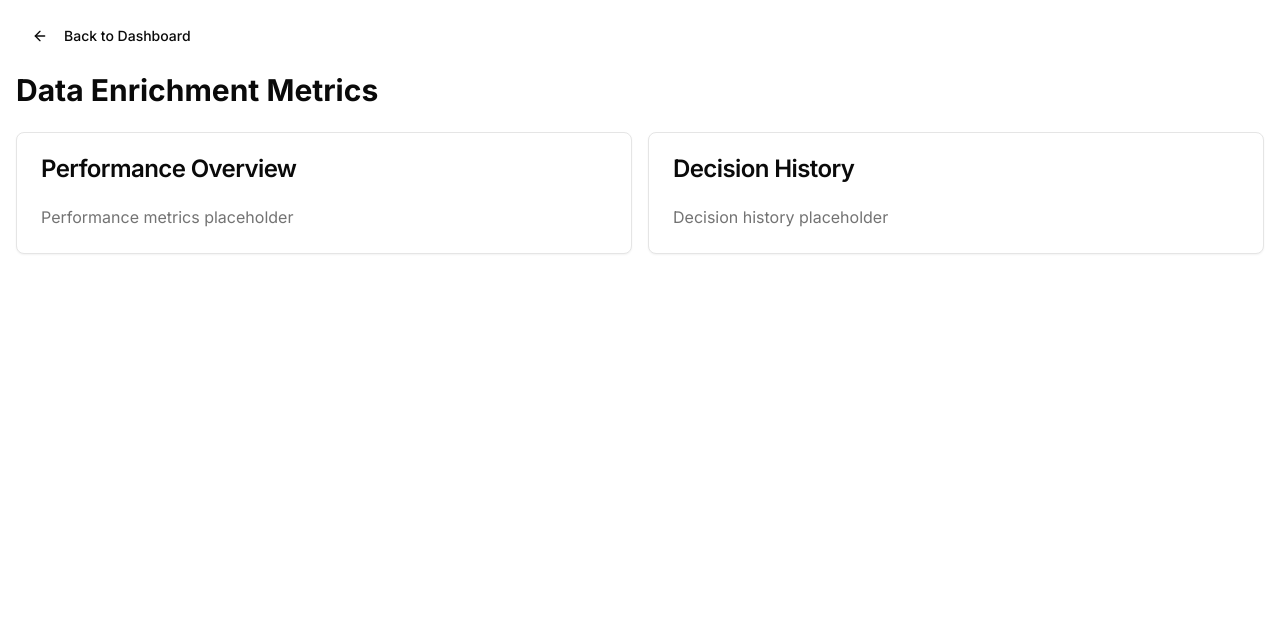
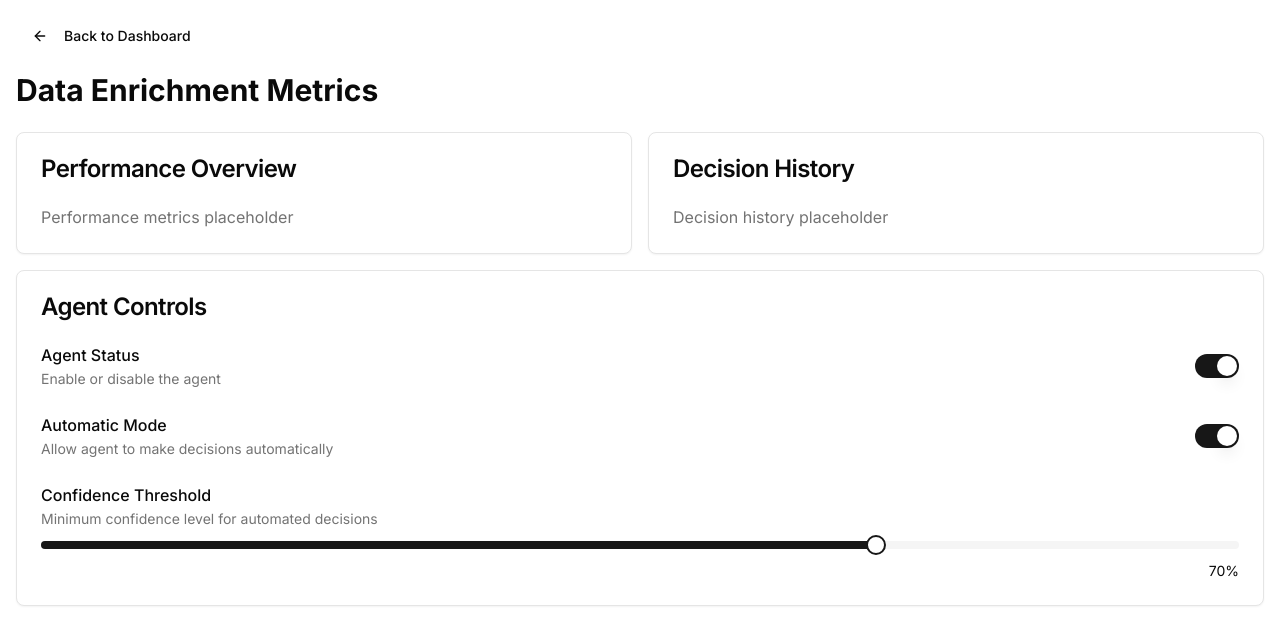
Before and after one commit to gauravpandeydigilantern/enhanced-leadscore_vercel, a Next.js app: page /agent/data-enrichment in a window 1280 px wide. Shown: the top 644 px of the page. Built offline with nearby package versions, Linux system fonts and the light colour scheme.

Commit message:
Assistant checkpoint
Assistant generated file changes:
- app/agent/[name]/page.tsx: Add agent controls section

---

User prompt:

on each metrics dashboard show agent controlled things user can cantrolled agent

```diff
--- a/app/agent/[name]/page.tsx
+++ b/app/agent/[name]/page.tsx
@@ -1,13 +1,23 @@
+
+"use client";
+
 import { Button } from "@/components/ui/button"
 import { Card, CardContent, CardHeader, CardTitle } from "@/components/ui/card"
+import { Switch } from "@/components/ui/switch"
+import { Slider } from "@/components/ui/slider"
 import { ArrowLeft } from "lucide-react"
 import Link from "next/link"
+import { useState } from "react"
 
 export default function AgentMetrics({ params }: { params: { name: string } }) {
   const agentName = params.name
     .split("-")
     .map((word) => word.charAt(0).toUpperCase() + word.slice(1))
     .join(" ")
+
+  const [isAutomatic, setIsAutomatic] = useState(true)
+  const [confidence, setConfidence] = useState([0.7])
+  const [isActive, setIsActive] = useState(true)
 
   return (
     <div className="container mx-auto p-4">
@@ -35,6 +45,46 @@ export default function AgentMetrics({ params }: { params: { name: string } }) {
             <p className="text-muted-foreground">Decision history placeholder</p>
           </CardContent>
         </Card>
+
+        <Card className="md:col-span-2">
+          <CardHeader>
+            <CardTitle>Agent Controls</CardTitle>
+          </CardHeader>
+          <CardContent>
+            <div className="space-y-6">
+              <div className="flex items-center justify-between">
+                <div className="space-y-0.5">
+                  <h3 className="font-medium">Agent Status</h3>
+                  <p className="text-sm text-muted-foreground">Enable or disable the agent</p>
+                </div>
+                <Switch checked={isActive} onCheckedChange={setIsActive} />
+              </div>
+
+              <div className="flex items-center justify-between">
+                <div className="space-y-0.5">
+                  <h3 className="font-medium">Automatic Mode</h3>
+                  <p className="text-sm text-muted-foreground">Allow agent to make decisions automatically</p>
+                </div>
+                <Switch checked={isAutomatic} onCheckedChange={setIsAutomatic} />
+              </div>
+
+              <div className="space-y-3">
+                <div className="space-y-0.5">
+                  <h3 className="font-medium">Confidence Threshold</h3>
+                  <p className="text-sm text-muted-foreground">Minimum confidence level for automated decisions</p>
+                </div>
+                <Slider
+                  value={confidence}
+                  onValueChange={setConfidence}
+                  max={1}
+                  step={0.1}
+                  className="w-full"
+                />
+                <div className="text-right text-sm">{(confidence[0] * 100).toFixed(0)}%</div>
+              </div>
+            </div>
+          </CardContent>
+        </Card>
       </div>
     </div>
   )
```
